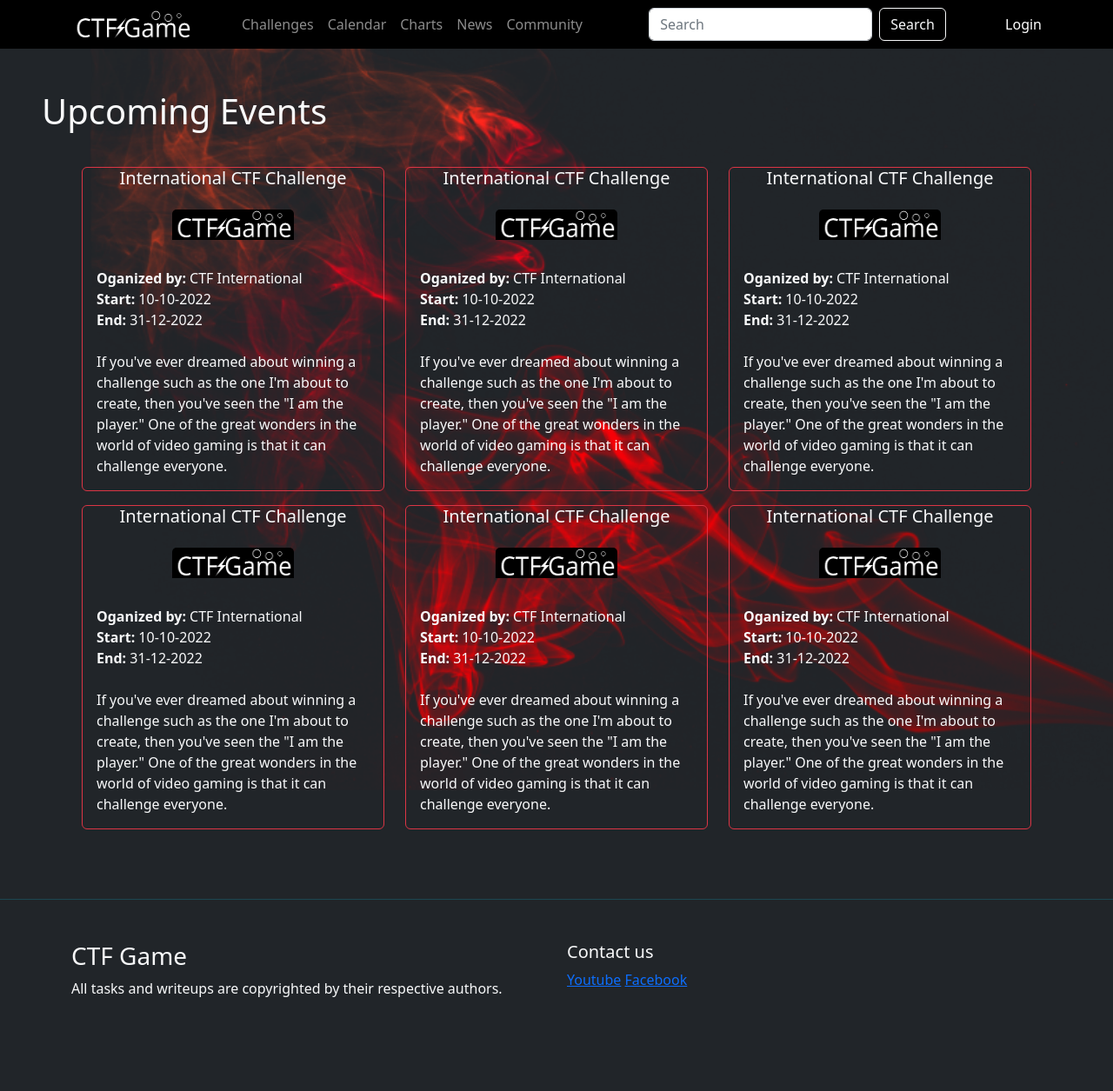
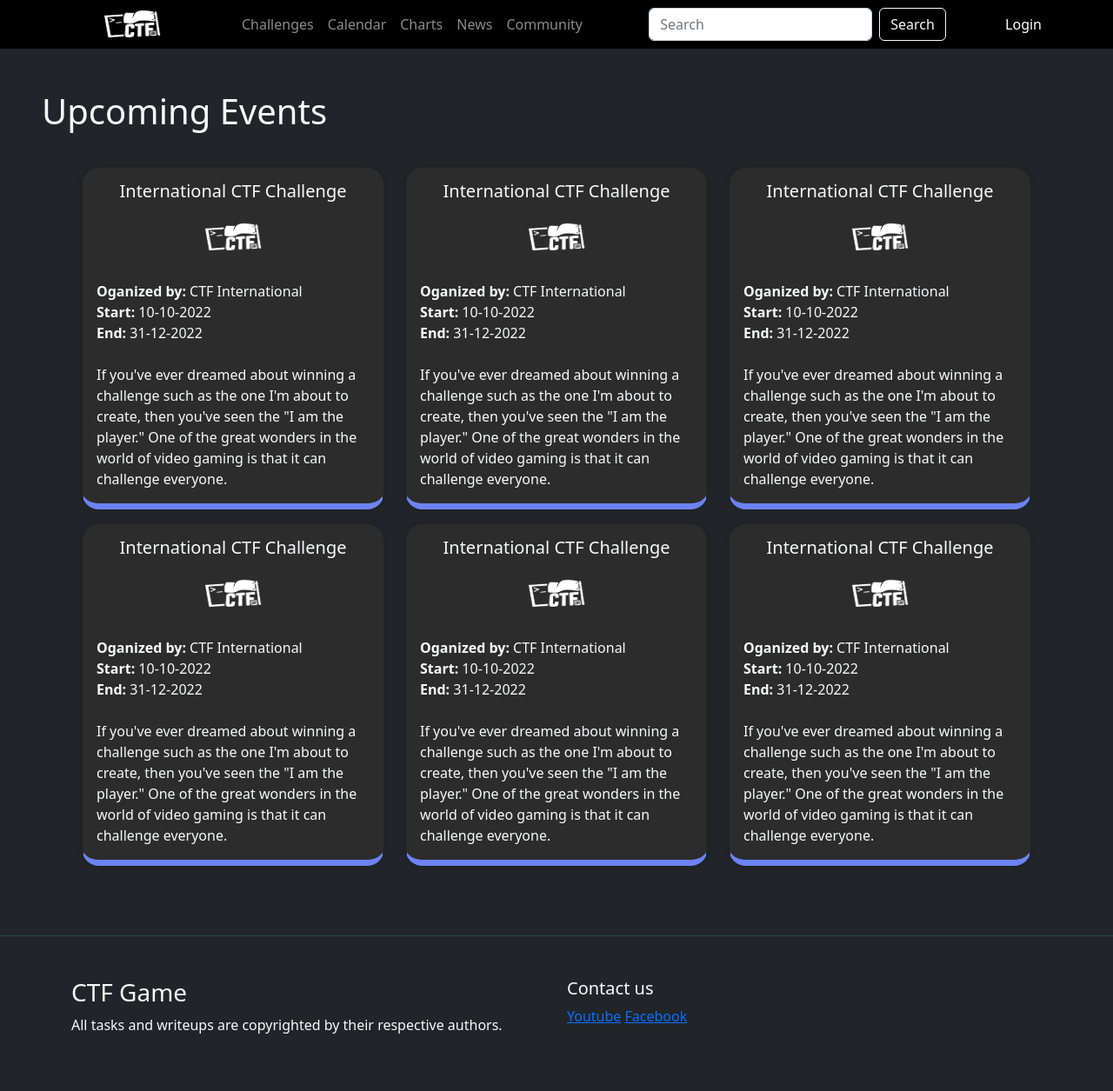
Before and after one commit to meokisama/DjangoCTF, a Django app: page / in a window 1280 px wide. Shown: the whole page at 87% size. Before the commit the page ends 1147 px from the top, so only its background shows below. Run offline with Django 4.2, Linux system fonts and the light colour scheme.

Commit message:
Change card style

```diff
--- a/main/static/main/style.css
+++ b/main/static/main/style.css
@@ -1,20 +1,38 @@
-#logo
-{
+#logo {
     width: 140px;
     height: 35px;
 }
 
-.card-img-top#logo
-{
+.card-img-top#logo {
     display: flex;
     margin: auto;
 }
 
-#section-event
-{
-    background-image: url("images/background.png");
-    background-repeat:no-repeat;
-    background-size:100%
+.card {
+    position: relative;
+    display: flex;
+    flex-direction: column;
+    overflow: hidden;
+    padding-top: 15px;
+    height: 100%;
+    border-radius: 20px !important;
+    background-color: #2c2c2c !important;
+    border-bottom: 7px solid #6D83F2 !important;
+    box-shadow: 0 0 0.3rem rgba(0, 0, 0, 0.16);
+    transition: all 0.3s ease-out;
+    transform: translateZ(0);
+}
+
+.card:hover {
+    transform: translate3d(0px, -0.25rem, 0px);
+    box-shadow: 0 0 1rem rgba(0, 0, 0, 0.32);
+}
+
+#section-event {
+    /* background-image: url("images/background.png"); */
+    background-color: #1c1c1c;
+    background-repeat: no-repeat;
+    background-size: 100%
 }
 
 /* start of Calendar */
@@ -291,4 +309,5 @@
 .note-content input:hover {
     color: rgb(151, 151, 151);
 }
+
 /* end of Calendar */
--- a/main/templates/index.html
+++ b/main/templates/index.html
@@ -24,7 +24,7 @@
       <div class="row text-center">
 
         <div class="col-lg-4 my-2">
-          <div class="card bg-transparent border-danger text-light">
+          <div class="card">
             <h5 class="card-title">International CTF Challenge</h5>
             {% load static %}
             <image src="{% static 'main/logo.png' %}" alt="Challenges Logo" class="card-img-top mx-auto my-3" id="logo">
@@ -43,7 +43,7 @@
         </div>
 
         <div class="col-lg-4 my-2">
-          <div class="card bg-transparent border-danger text-light">
+          <div class="card">
             <h5 class="card-title">International CTF Challenge</h5>
             {% load static %}
             <image src="{% static 'main/logo.png' %}" alt="Challenges Logo" class="card-img-top mx-auto my-3" id="logo">
@@ -62,7 +62,7 @@
         </div>
 
         <div class="col-lg-4 my-2">
-          <div class="card bg-transparent border-danger text-light">
+          <div class="card ">
             <h5 class="card-title">International CTF Challenge</h5>
             {% load static %}
             <image src="{% static 'main/logo.png' %}" alt="Challenges Logo" class="card-img-top mx-auto my-3" id="logo">
@@ -81,7 +81,7 @@
         </div>
 
         <div class="col-lg-4 my-2">
-          <div class="card bg-transparent border-danger text-light">
+          <div class="card ">
             <h5 class="card-title">International CTF Challenge</h5>
             {% load static %}
             <image src="{% static 'main/logo.png' %}" alt="Challenges Logo" class="card-img-top mx-auto my-3" id="logo">
@@ -100,7 +100,7 @@
         </div>
 
         <div class="col-lg-4 my-2">
-          <div class="card bg-transparent border-danger text-light">
+          <div class="card ">
             <h5 class="card-title">International CTF Challenge</h5>
             {% load static %}
             <image src="{% static 'main/logo.png' %}" alt="Challenges Logo" class="card-img-top mx-auto my-3" id="logo">
@@ -119,7 +119,7 @@
         </div>
 
         <div class="col-lg-4 my-2">
-          <div class="card bg-transparent border-danger text-light">
+          <div class="card ">
             <h5 class="card-title">International CTF Challenge</h5>
             {% load static %}
             <image src="{% static 'main/logo.png' %}" alt="Challenges Logo" class="card-img-top mx-auto my-3" id="logo">
```
Also changed, not shown: main/static/main/logo.png.
